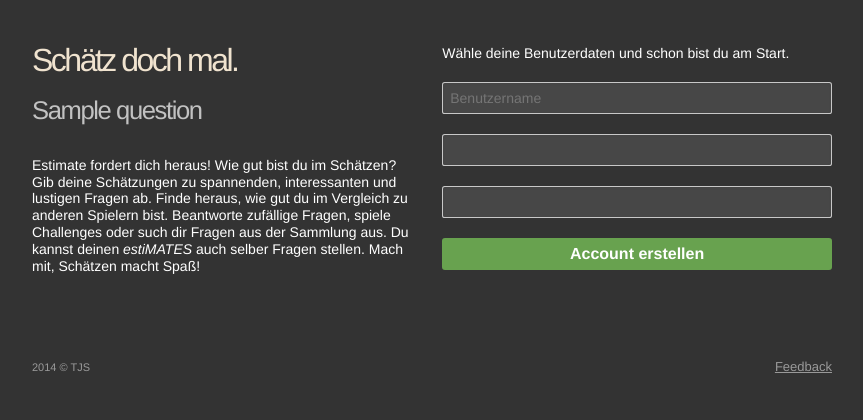
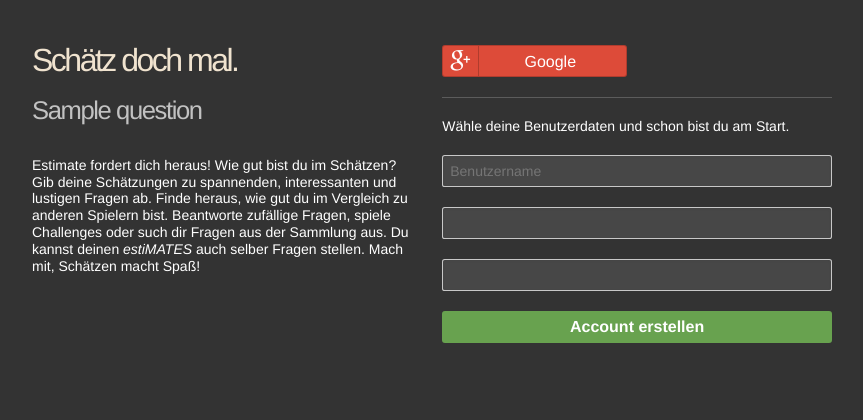
Before and after one commit to tmjssz/estimate, a Django app: page / in a window 1280 px wide. Shown: the part 150-570 px from the top of the page, without its empty margins (208-1071 px from the left). Run offline with Django 3.2, Linux system fonts and the light colour scheme; tables that the repository leaves empty hold one stand-in row (values such as "Sample post"); some libraries are stand-ins or nearby versions.

Commit message:
Google Login aktiviert

```diff
--- a/questions/templates/questions/landing-page.html
+++ b/questions/templates/questions/landing-page.html
@@ -48,12 +48,12 @@
 
 	<div id="register">
 
-		<!-- <div id="social-login">
+		<div id="social-login">
 			<a class="social-login google" href="{% url 'social:begin' 'google-oauth2' %}?next={{ request.path }}"><i class="fa fa-google-plus"></i> <span>Google</span></a>
-			<a class="social-login facebook" href="{% url 'social:begin' 'google-oauth2' %}?next={{ request.path }}"><i class="fa fa-facebook"></i> <span>Facebook</span></a>
+			<!-- <a class="social-login facebook" href="{% url 'social:begin' 'google-oauth2' %}?next={{ request.path }}"><i class="fa fa-facebook"></i> <span>Facebook</span></a> -->
 		</div>
 
-		<div class="divider"></div> -->
+		<div class="divider"></div>
 
 		<p>Wähle deine Benutzerdaten und schon bist du am Start.</p>
 
```
